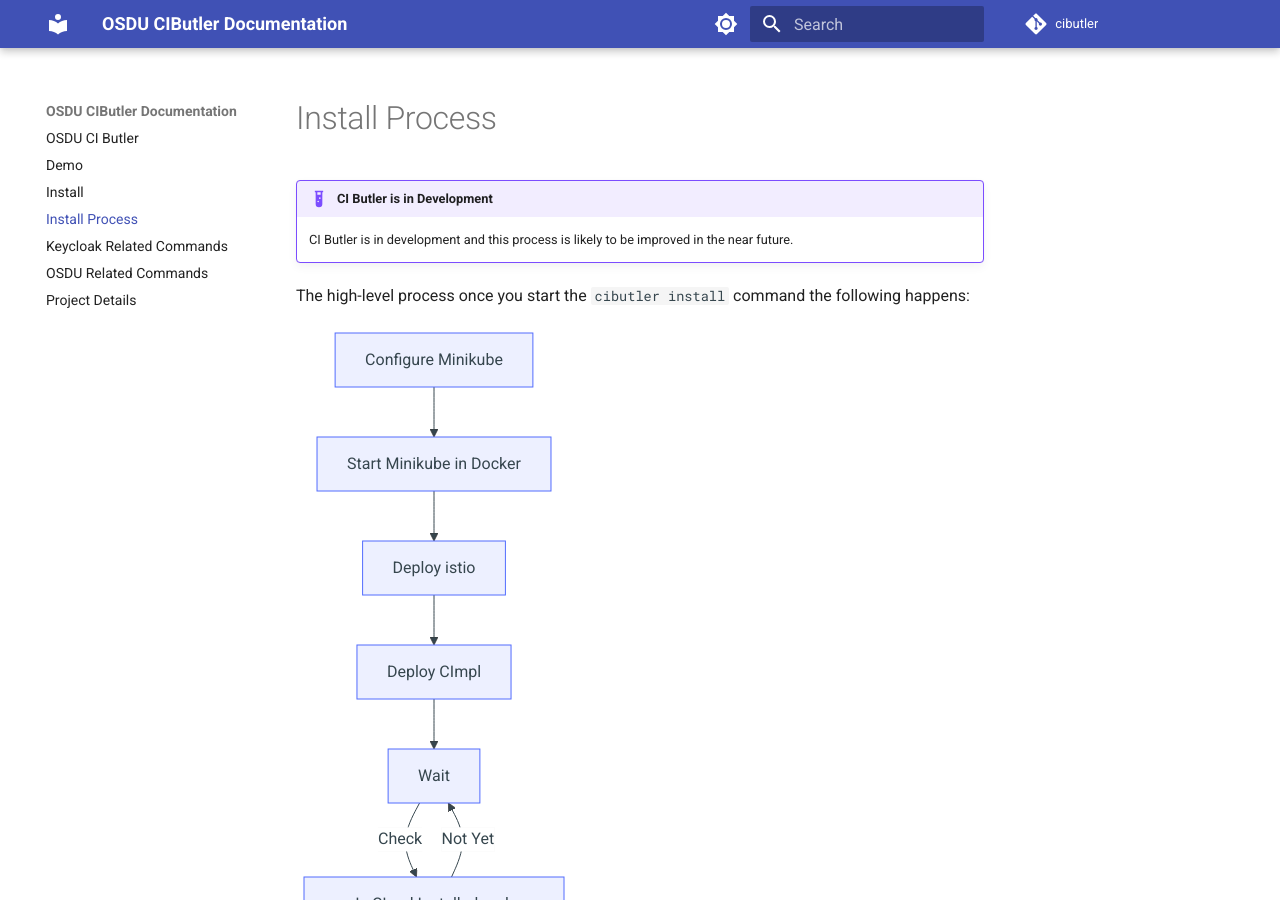
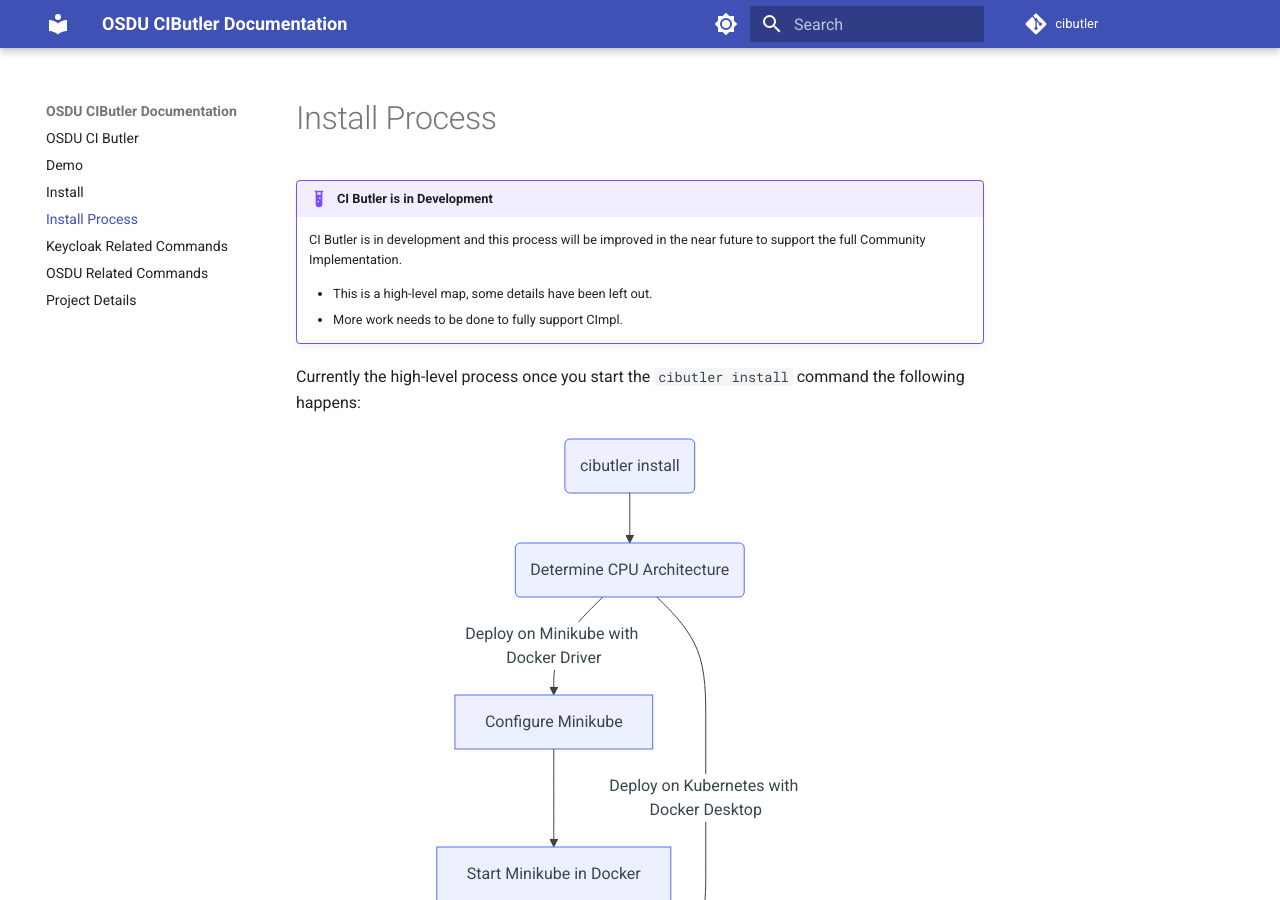
Before and after one commit to mehmetkadriumay/osduonrp, an MkDocs documentation site: the page built from docs/docs/install_process.md, in a window 1280 px wide and 900 px high. Built offline with MkDocs 1.6.1 and Material for MkDocs 9.7.7, drawn with Linux system fonts in a browser that asks for light colours.

````diff
--- a/docs/docs/install_process.md
+++ b/docs/docs/install_process.md
@@ -2,19 +2,28 @@
 
 !!! example "CI Butler is in Development"
 
-    CI Butler is in development and this process is likely to be improved in the near future.
+    CI Butler is in development and this process will be improved in the near future to support the full Community Implementation.
 
-The high-level process once you start the `cibutler install` command the following happens:
+    - This is a high-level map, some details have been left out.
+    - More work needs to be done to fully support CImpl.
+
+Currently the high-level process once you start the `cibutler install` command the following happens:
 
 ``` mermaid
 graph TD
+  0(cibutler install) --> 1(Determine CPU Architecture);
+  1 --> |Deploy on Minikube with Docker Driver| A;
+  1 --> |Deploy on Kubernetes with Docker Desktop| C;
   A[Configure Minikube] --> B[Start Minikube in Docker];
-  B --> C[Deploy istio];
+  B --> C[Deploy Istio];
   C --> D[Deploy CImpl];
-  D --> E[Wait];
-  E --> |Check| G[Is CImpl Installed and Running?];
+  D --> E((Wait));
+  E --> |Check| G(Is CImpl Installed and Running?);
+  G --> |Correctable Errors Found| 9[Apply minor automation corrections];
+  9 --> E;
   G --> |Running| H[Update Kubernetes Services];
   G --> |Not Yet| E;
   H --> I[Install Notebook - optional];
-  I --> J[Import Reference Data into OSDU - optional];
+  I --> J[Import Reference Data Process into OSDU optional];
+  J --> X(( ));
 ```
````
Also changed, not shown: docs/docs/install.md (+26 -4 lines), docs/docs/project.md (+4 -4 lines).
